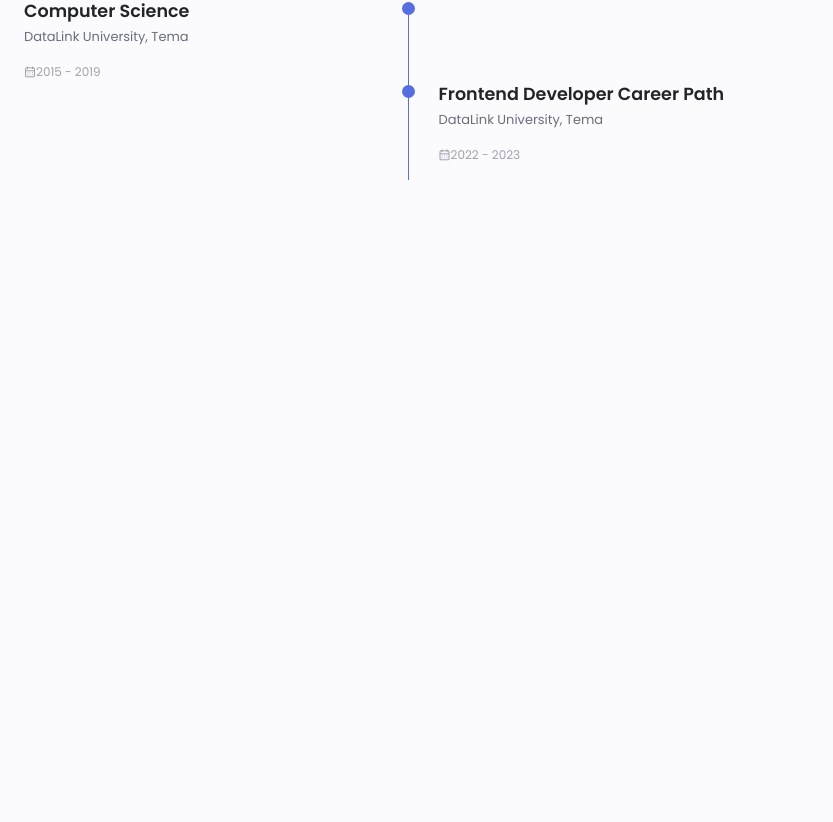
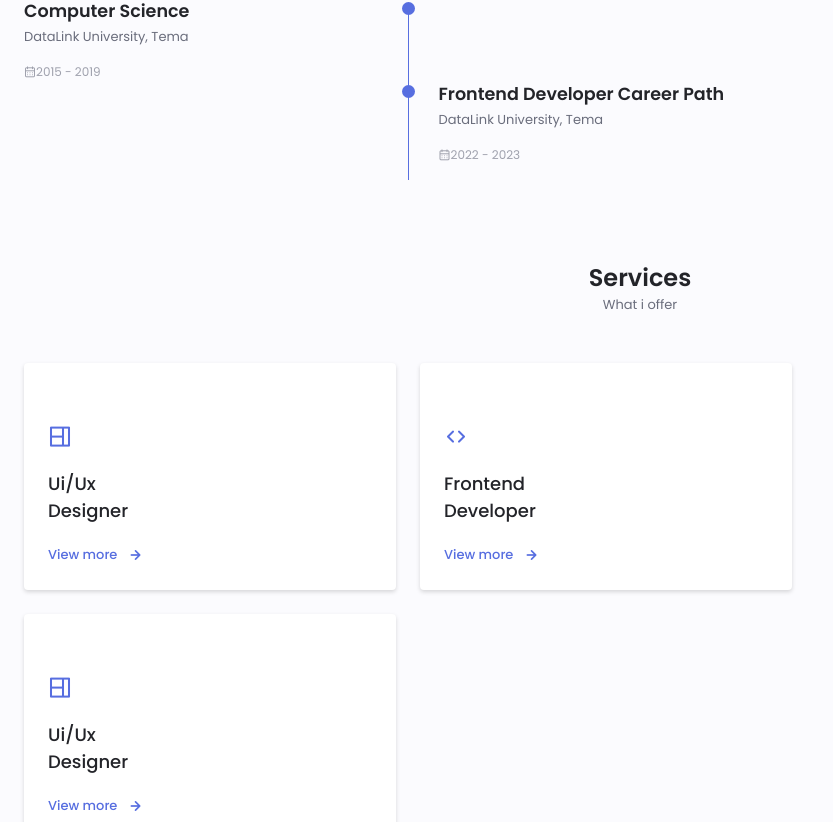
Before and after one commit to ayequill/personal-portfolio, a React (Create React App) app: page / in a window 1280 px wide. Shown: the part 1975-2797 px from the top of the page, without its empty margins (0-833 px from the left). Before the commit the page ends 2251 px from the top, so only its background shows below. Built offline with nearby package versions, Linux system fonts and the light colour scheme.

Commit message:
services

```diff
--- a/public/index.html
+++ b/public/index.html
@@ -26,7 +26,7 @@
     -->
 <!-- Unicons CSS -->
 <link rel="stylesheet" href="https://unicons.iconscout.com/release/v4.0.0/css/line.css">
-    <title>React App</title>
+    <title>{siaw.dev}</title>
   </head>
   <body>
     <noscript>You need to enable JavaScript to run this app.</noscript>
--- a/src/App.jsx
+++ b/src/App.jsx
@@ -3,6 +3,7 @@ import Home from './components/Home'
 import About from './components/About'
 import Qualification from './components/Qualification'
 import Skills from './components/Skills'
+import Services from './components/Services'
 import './styles/App.scss'
 
 
@@ -17,6 +18,7 @@ function App() {
       <About />
       <Skills />
       <Qualification />
+      <Services />
 
     </div>
   )
--- a/src/components/Home.jsx
+++ b/src/components/Home.jsx
@@ -7,13 +7,13 @@ export default function Home () {
         <div className="home__container container grid">
           <div className="home__content grid">
             <div className="home__social">
-              <a href="https://www.linkedin.com/in/nicholas-siaw-8824a6175/" target="_blank" className="home__social-icon">
+              <a href="https://www.linkedin.com/in/nicholas-siaw-8824a6175/" rel='noreferrer' target="_blank" className="home__social-icon">
                 <i className="uil uil-linkedin-alt"></i>
               </a>
-              <a href="#" target="_blank" className="home__social-icon">
-                <i className="uil uil-dribbble"></i>
+              <a href="https://www.twitter.com/ayequill" target="_blank" rel='noreferrer' className="home__social-icon">
+                <i className="uil uil-twitter-alt"></i>
               </a>
-              <a href="#" target="_blank" className="home__social-icon">
+              <a href="http://github.com/ayequill" target="_blank" rel='noreferrer' className="home__social-icon">
                 <i className="uil uil-github-alt"></i>
               </a>
             </div>
--- a/src/components/Qualification.jsx
+++ b/src/components/Qualification.jsx
@@ -71,7 +71,7 @@ export default function Qualification() {
     </div>
   ));
 
-  console.log(expData);
+
   return (
     <section className="qualification section">
       <h2 className="section__title">Qualification</h2>
--- a/src/components/Services.jsx
+++ b/src/components/Services.jsx
@@ -0,0 +1,138 @@
+
+
+export default function Services() {
+
+    return (
+        <>
+            <section className="services section" id="services">
+                <h2 className="section__title">Services</h2>
+                <span className="section__subtitle">What i offer</span>
+
+                <div className="services__container container grid">
+                    {/* <!--==================== SERVICES 1 ====================--> */}
+                    <div className="services__content">
+                        <div>
+                            <i className="uil uil-web-grid services__icon"></i>
+                            <h3 className="services__title">Ui/Ux <br/> Designer</h3>
+                        </div>
+
+                        <span className="button button--flex button--small button--link services__button">
+                            View more
+                            <i className="uil uil-arrow-right button__icon"></i>
+                        </span>
+
+                        <div className="services__modal">
+                            <div className="services__modal-content">
+                                <h4 className="services__modal-title">Ui/Ux <br/> Designer</h4>
+                                <i className="uil uil-times services__modal-close"></i>
+
+                                <ul className="services__modal-services grid">
+                                    <li className="services__modal-service">
+                                        <i className="uil uil-check-circle services__modal-icon"></i>
+                                        <p>I develop the user interface</p>
+                                    </li>
+                                    <li className="services__modal-service">
+                                        <i className="uil uil-check-circle services__modal-icon"></i>
+                                        <p>Web page development</p>
+                                    </li>
+                                    <li className="services__modal-service">
+                                        <i className="uil uil-check-circle services__modal-icon"></i>
+                                        <p>I create UX element interactions.</p>
+                                    </li>
+                                    <li className="services__modal-service">
+                                        <i className="uil uil-check-circle services__modal-icon"></i>
+                                        <p>I position your company brand</p>
+                                    </li>
+                                </ul>
+                            </div>
+                        </div>
+                    </div>
+
+
+                    {/* <!--==================== SERVICES 2 ====================--> */}
+
+                    <div className="services__content">
+                        <div>
+
+                            <i className="uil uil-arrow services__icon"></i>
+                            <h3 className="services__title">Frontend <br/> Developer</h3>
+                        </div>
+
+                        <span className="button button--flex button--small button--link services__button">
+                            View more
+                            <i className="uil uil-arrow-right button__icon"></i>
+                        </span>
+
+                        <div className="services__modal">
+                            <div className="services__modal-content">
+                                <h4 className="services__modal-title">Frontend <br/> Developer</h4>
+                                <i className="uil uil-times services__modal-close"></i>
+
+                                <ul className="services__modal-services grid">
+                                    <li className="services__modal-service">
+                                        <i className="uil uil-check-circle services__modal-icon"></i>
+                                        <p>I develop the user interface</p>
+                                    </li>
+                                    <li className="services__modal-service">
+                                        <i className="uil uil-check-circle services__modal-icon"></i>
+                                        <p>Web page development</p>
+                                    </li>
+                                    <li className="services__modal-service">
+                                        <i className="uil uil-check-circle services__modal-icon"></i>
+                                        <p>I create UX element interactions.</p>
+                                    </li>
+                                    <li className="services__modal-service">
+                                        <i className="uil uil-check-circle services__modal-icon"></i>
+                                        <p>I position your company brand</p>
+                                    </li>
+                                </ul>
+                            </div>
+                        </div>
+                    </div>
+
+                    {/* <!--==================== SERVICES 3 ====================--> */}
+
+                    <div className="services__content">
+                        <div>
+                            <i className="uil uil-web-grid services__icon"></i>
+                            <h3 className="services__title">Ui/Ux <br/> Designer</h3>
+                        </div>
+
+                        <span className="button button--flex button--small button--link services__button">
+                            View more
+                            <i className="uil uil-arrow-right button__icon"></i>
+                        </span>
+
+                        <div className="services__modal">
+                            <div className="services__modal-content">
+                                <h4 className="services__modal-title">Ui/Ux <br/> Designer</h4>
+                                <i className="uil uil-times services__modal-close"></i>
+
+                                <ul className="services__modal-services grid">
+                                    <li className="services__modal-service">
+                                        <i className="uil uil-check-circle services__modal-icon"></i>
+                                        <p>I develop the user interface</p>
+                                    </li>
+                                    <li className="services__modal-service">
+                                        <i className="uil uil-check-circle services__modal-icon"></i>
+                                        <p>Web page development</p>
+                                    </li>
+                                    <li className="services__modal-service">
+                                        <i className="uil uil-check-circle services__modal-icon"></i>
+                                        <p>I create UX element interactions.</p>
+                                    </li>
+                                    <li className="services__modal-service">
+                                        <i className="uil uil-check-circle services__modal-icon"></i>
+                                        <p>I position your company brand</p>
+                                    </li>
+                                </ul>
+                            </div>
+                        </div>
+                    </div>
+                </div>
+
+            </section>
+        </>
+    )
+
+}
--- a/src/styles/App.scss
+++ b/src/styles/App.scss
@@ -7,4 +7,6 @@
 @import 'qualification';
 @import 'about';
 @import 'base';
-@import 'buttons'
+@import 'buttons';
+@import 'services';
+@import 'modals';
--- a/src/styles/_buttons.scss
+++ b/src/styles/_buttons.scss
@@ -18,3 +18,18 @@
     display: inline-flex;
     align-items: center;
 }
+
+.button--small{
+    padding: .75rem 1rem;
+
+}
+.button--link{
+    padding: 0;
+    background: transparent;
+    color: $first-color;
+    &:hover{
+        color: $first-color;
+        background: transparent;
+    }
+
+}
--- /dev/null
+++ b/src/styles/_modals.scss
@@ -0,0 +1,50 @@
+.services__modal{
+    position: fixed;
+    top: 0;
+    left: 0;
+    bottom: 0;
+    right: 0;
+    background: rgba($color: #000000, $alpha: .5);
+    display: flex;
+    align-items: center;
+    justify-content: center;
+    padding: 0 1rem;
+    z-index: $z-modal;
+    opacity: 0;
+    visibility: hidden;
+    transition: .3s;
+}
+
+.services__modal-content{
+    position: relative;
+    background: $container-color;
+    padding: 1rem;
+    border-radius: .5rem;
+}
+
+.services__modal-services{
+    row-gap: 1rem;
+}
+
+.services__modal-service{
+    display: flex;
+}
+
+.services__modal-title{
+    font-size: $h3-font-size;
+    font-weight: $font-medium;
+    margin-bottom: $mb-1-5;
+}
+
+.services__modal-close{
+    position: absolute;
+    top: 1rem;
+    right: 1rem;
+    font-size: 1.5rem;
+    color: $first-color;
+    cursor: pointer;
+}
+.services__modal-icon{
+    color: $first-color;
+    margin-bottom: $mb-0-25;
+}
--- /dev/null
+++ b/src/styles/_services.scss
@@ -0,0 +1,38 @@
+.services__container{
+    gap: 1.5rem;
+    grid-template-columns: repeat(2,1fr);
+    }
+
+    .services__content{
+        position: relative;
+        background: $container-color;
+        padding: 3.5rem .5rem 1.25rem 1.5rem;
+        border-radius: .25rem;
+        box-shadow: 0 2px 4px rgba($color: #000000, $alpha: .15);
+        transition: .3s;
+        &:hover{
+            box-shadow: 0 4px 8px rgba($color: #000000, $alpha: 0.15);
+        }
+    }
+
+    .services__icon{
+        display: block;
+        font-size: 1.5rem;
+        color: $first-color;
+        margin-bottom: $mb-1;
+    }
+
+    .services__title{
+        font-size: $h3-font-size;
+        margin-bottom: $mb-1;
+        font-weight: $font-medium;
+    }
+
+    .services__button{
+        cursor: pointer;
+        font-size: $small-font-size;
+    }
+
+    .services__button:hover .button__icon{
+        transform: translateX(.25rem);
+    }
```
